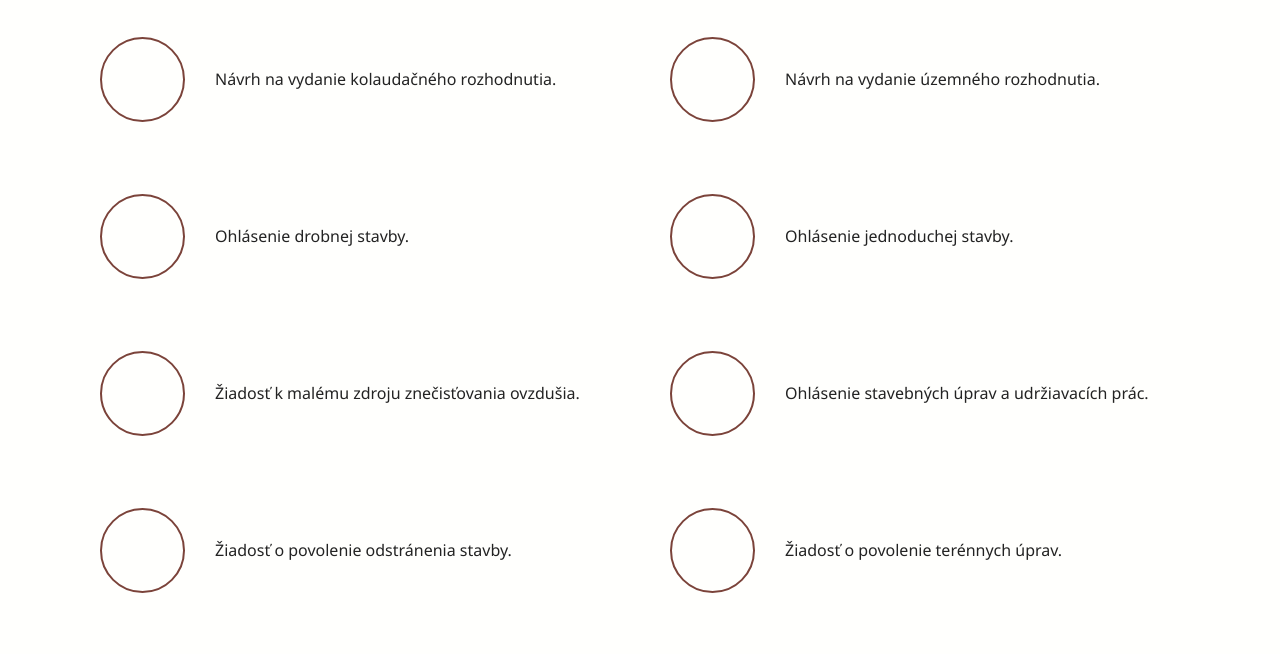
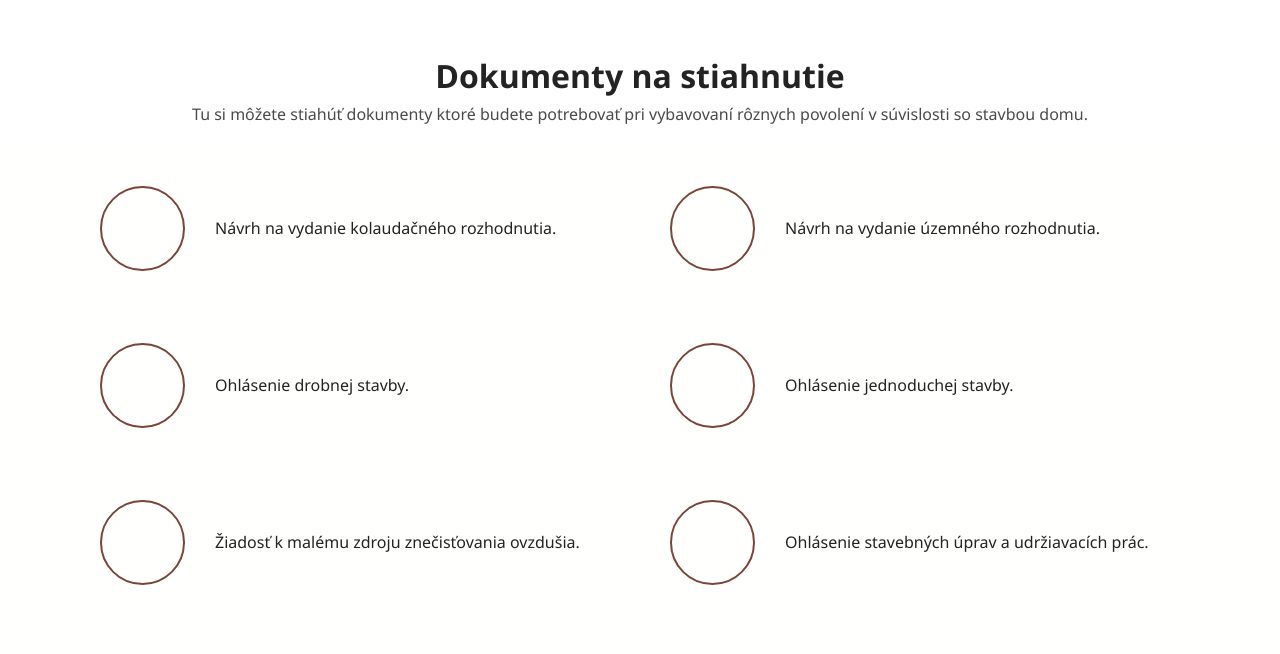
Before and after one commit to jozuef/Noah, a plain HTML site: page nastiahnutie.html in a window 1280 px wide. Shown: the part 93-747 px from the top of the page. Drawn offline with nearby package versions, Linux system fonts and the light colour scheme; a web font is replaced by a local one.

Commit message:
create github pages

```diff
--- a/assets/mobirise/css/mbr-additional.css
+++ b/assets/mobirise/css/mbr-additional.css
@@ -743,6 +743,10 @@ a:hover {
   margin-bottom: 1rem;
   color: #ffffff;
 }
+#content5-1q .mbr-iconfont {
+  color: undefined;
+  border-color: undefined;
+}
 #content5-1q .mbr-table-cell {
   vertical-align: middle;
 }
@@ -1139,6 +1143,13 @@ a:hover {
 #content8-20 B {
   color: #874e17;
 }
+#content3-2r .mbr-section-title,
+#content3-2r .mbr-section-subtitle {
+  text-align: center;
+}
+#content3-2r H1 {
+  font-size: 32px;
+}
 #footer4-2h p {
   color: #000;
 }
--- a/nastiahnutie.html
+++ b/nastiahnutie.html
@@ -57,7 +57,18 @@
 
 </section>
 
-<section class="mbr-section mbr-section-hero features10 mbr-after-navbar" id="features10-2l" style="background-color: rgb(255, 255, 253); padding-top: 40px; padding-bottom: 0px;">
+<section class="mbr-section content3 mbr-section__container mbr-after-navbar" id="content3-2r" style="background-color: rgb(255, 255, 255); padding-top: 60px; padding-bottom: 20px;">
+    <div class="container">
+        <div class="row">
+            <div class="col-xs-12">
+            	<h1 class="mbr-section-title display-2 text-center"><strong>Dokumenty na stiahnutie</strong></h1>
+                <p class="mbr-section-subtitle sub-2">Tu si môžete stiahúť dokumenty ktoré budete potrebovať pri vybavovaní rôznych povolení v súvislosti so stavbou domu.<br></p>
+            </div>
+        </div>
+    </div>
+</section>
+
+<section class="mbr-section mbr-section-hero features10" id="features10-2l" style="background-color: rgb(255, 255, 253); padding-top: 40px; padding-bottom: 0px;">
 
 
 
```
Also changed, not shown: kontakt.html (+3 -3 lines), 1 other file.
